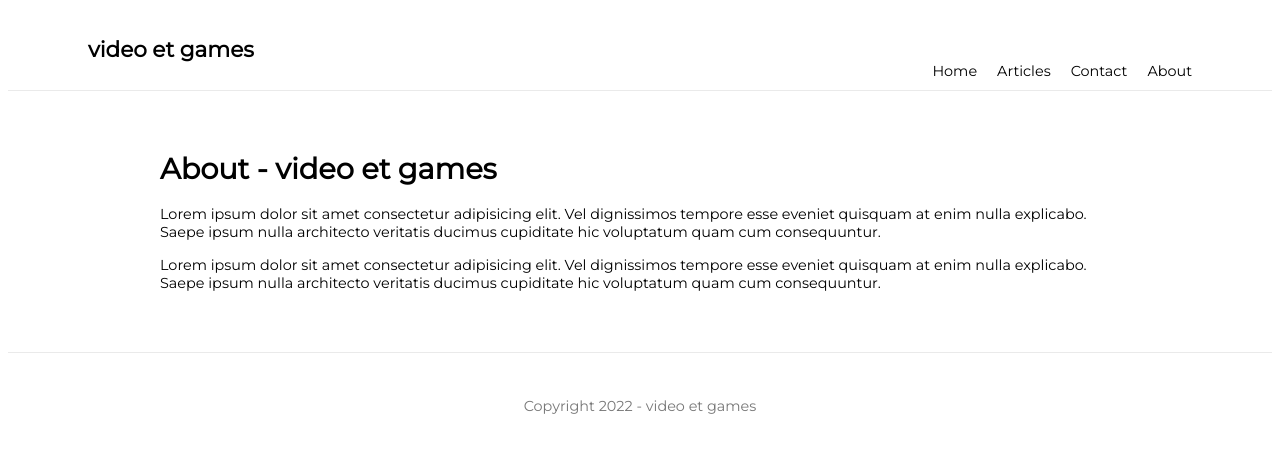
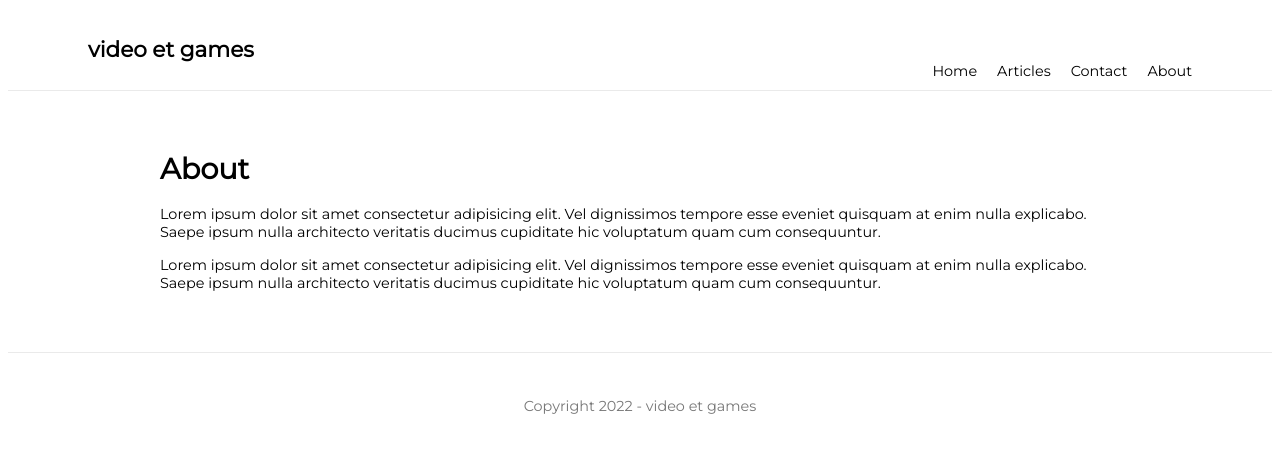
Before and after one commit to joshuakalejaiye/personal-blog-v2, a Next.js app: page /about in a window 1280 px wide. Shown: the top 452 px of the page. Built offline with nearby package versions, Linux system fonts and the light colour scheme.

Commit message:
new stuff

```diff
--- a/pages/about.tsx
+++ b/pages/about.tsx
@@ -9,7 +9,7 @@ const About: FC<AboutProps> = () => {
 
   return (
     <Layout title={pageTitle}>
-      <h1>{pageTitle}</h1>
+      <h1>About</h1>
       <p>
         Lorem ipsum dolor sit amet consectetur adipisicing elit. Vel dignissimos
         tempore esse eveniet quisquam at enim nulla explicabo. Saepe ipsum nulla
```
